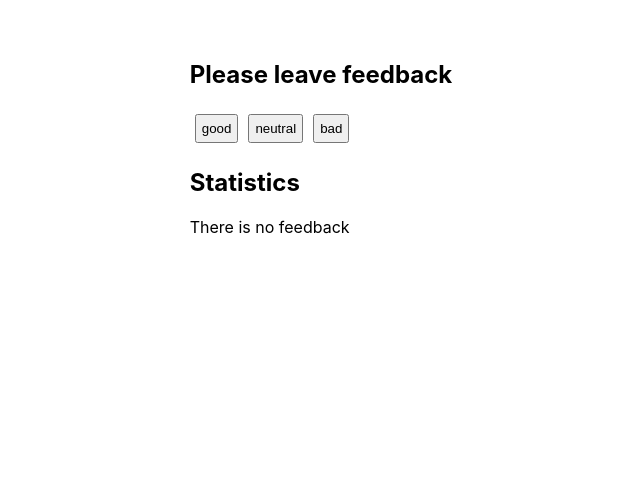
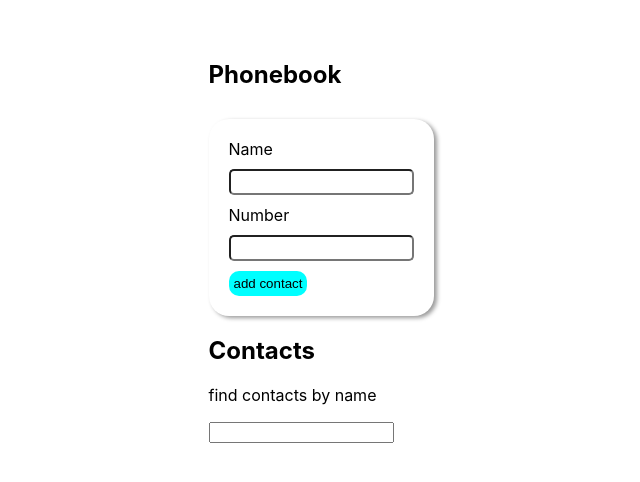
Before and after one commit to evgeniimironenko/React, a React (Create React App) app in the folder app/: page / in a window 1280 px wide. Shown: the top 482 px of the page, without its empty margins (319-959 px from the left). Built offline with nearby package versions, Linux system fonts and the light colour scheme.

Commit message:
refactor: contact rewrite on hooks, feedback refactor

```diff
--- a/app/src/App.js
+++ b/app/src/App.js
@@ -1,10 +1,9 @@
-import Feedback from "./components/hw-1/feedback/Feedback";
-import Gallery from "./components/hw-3/gallery/Gallery";
+import Contacts from "./components/hw-2/contacts/Contacts";
 
 function App() {
   return (
     <main>
-      <Feedback/>
+      <Contacts />
     </main>
   );
 }
--- a/app/src/components/hw-1/feedback/Feedback.jsx
+++ b/app/src/components/hw-1/feedback/Feedback.jsx
@@ -11,6 +11,17 @@ function Feedback() {
   const [total, setTotal] = useState(0);
   const [positive, setPositive] = useState(0);
   const options = ["good", "neutral", "bad"];
+
+  useEffect(() => {
+    const newTotal = good + neutral + bad;
+    setTotal(newTotal);
+  }, [good, neutral, bad]);
+
+  useEffect(() => {
+    const newPositive = total ? Math.round((good / total) * 100) + "%" : "0%";
+    setPositive(newPositive);
+  }, [good, total]);
+
 
   function handleFeedback(option) {
     switch (option) {
@@ -27,16 +38,6 @@ function Feedback() {
         return;
     }
   }
-
-  useEffect(() => {
-    const newTotal = good + neutral + bad;
-    setTotal(newTotal);
-  }, [good, neutral, bad]);
-
-  useEffect(() => {
-    const newPositive = total ? Math.round((good / total) * 100) + "%" : "0%";
-    setPositive(newPositive);
-  }, [good, total]);
 
   return (
     <section>
--- a/app/src/components/hw-2/contacts/Contacts.jsx
+++ b/app/src/components/hw-2/contacts/Contacts.jsx
@@ -1,28 +1,34 @@
 import { nanoid } from "nanoid";
-import { Component } from "react";
+import { useEffect, useState } from "react";
 import ContactForm from "./contactForm/ContactForm";
 import Filter from "./filter/Filter";
 import ContactList from "./contactList/ContactList";
 
-class Contacts extends Component {
-  state = {
-    contacts: [],
-    filter: "",
-    name: "",
-    number: "",
-  };
+function Contacts() {
+  const [contacts, setContacts] = useState([]);
+  const [filter, setFilter] = useState("");
+  const localContacts = JSON.parse(localStorage.getItem("contacts"));
+  const inputId = nanoid();
+  const numberId = nanoid();
 
-  inputId = nanoid();
-  numberId = nanoid();
+  useEffect(() => {
+    if (localContacts) {
+      setContacts(localContacts);
+    }
+  }, []);
 
-  handleSubmit = (e) => {
+  useEffect(() => {
+    localStorage.setItem("contacts", JSON.stringify(contacts));
+  }, [contacts]);
+
+  function handleSubmit(e) {
     e.preventDefault();
     const form = e.currentTarget;
     const name = form.elements.userName.value;
     const number = form.elements.userNumber.value;
     const newContact = { id: nanoid(), name, number };
 
-    const isNameExist = this.state.contacts.some(
+    const isNameExist = contacts.some(
       (contact) => contact.name.toLowerCase() == name.toLowerCase()
     );
 
@@ -30,69 +36,44 @@ class Contacts extends Component {
       alert("Name is already exist");
       form.reset();
     } else {
-      this.setState((prevState) => ({
-        contacts: [...prevState.contacts, newContact],
-        name: "",
-        number: "",
-      }));
+      setContacts((contacts) => [...contacts, newContact]);
       form.reset();
     }
-  };
+  }
 
-  handleChange = (e) => {
-    this.setState({ filter: e.target.value });
-  };
+  function handleChange(e) {
+    setFilter(e.target.value);
+  }
 
-  getFilteredContacts = () => {
-    const { contacts, filter } = this.state;
+  function getFilteredContacts() {
     const normalizedFilter = filter.toLowerCase();
     return contacts.filter((contact) =>
       contact.name.toLowerCase().includes(normalizedFilter)
     );
-  };
-
-  handleDelete = (contactId) => {
-    this.setState((prevState) => ({
-      contacts: prevState.contacts.filter(
-        (contact) => contact.id !== contactId
-      ),
-    }));
-  };
-
-  componentDidMount() {
-    const localContacts = JSON.parse(localStorage.getItem("contacts"));
-    if (localContacts) {
-      this.setState({
-        contacts: localContacts,
-      });
-    }
   }
 
-  componentDidUpdate() {
-    const { contacts } = this.state;
-    localStorage.setItem("contacts", JSON.stringify(contacts));
+  function handleDelete(contactId) {
+    setContacts((contacts) =>
+      contacts.filter((contact) => contact.id !== contactId)
+    );
   }
 
-  render() {
-    const { filter } = this.state;
-    const filteredContacts = this.getFilteredContacts();
   return (
     <section>
       <h2>Phonebook</h2>
       <ContactForm
-          onSubmit={this.handleSubmit}
-          inputId={this.inputId}
-          numberId={this.numberId}
+        onSubmit={handleSubmit}
+        inputId={inputId}
+        numberId={numberId}
       />
       <h2>Contacts</h2>
-        <Filter filter={filter} handleChange={this.handleChange} />
+      <Filter filter={filter} handleChange={handleChange} />
       <ContactList
-          filteredContacts={filteredContacts}
-          handleDelete={this.handleDelete}
+        filteredContacts={getFilteredContacts()}
+        handleDelete={handleDelete}
       />
     </section>
   );
 }
-}
 
 export default Contacts;
```
Lines whose indentation alone changed are shown as unchanged.
